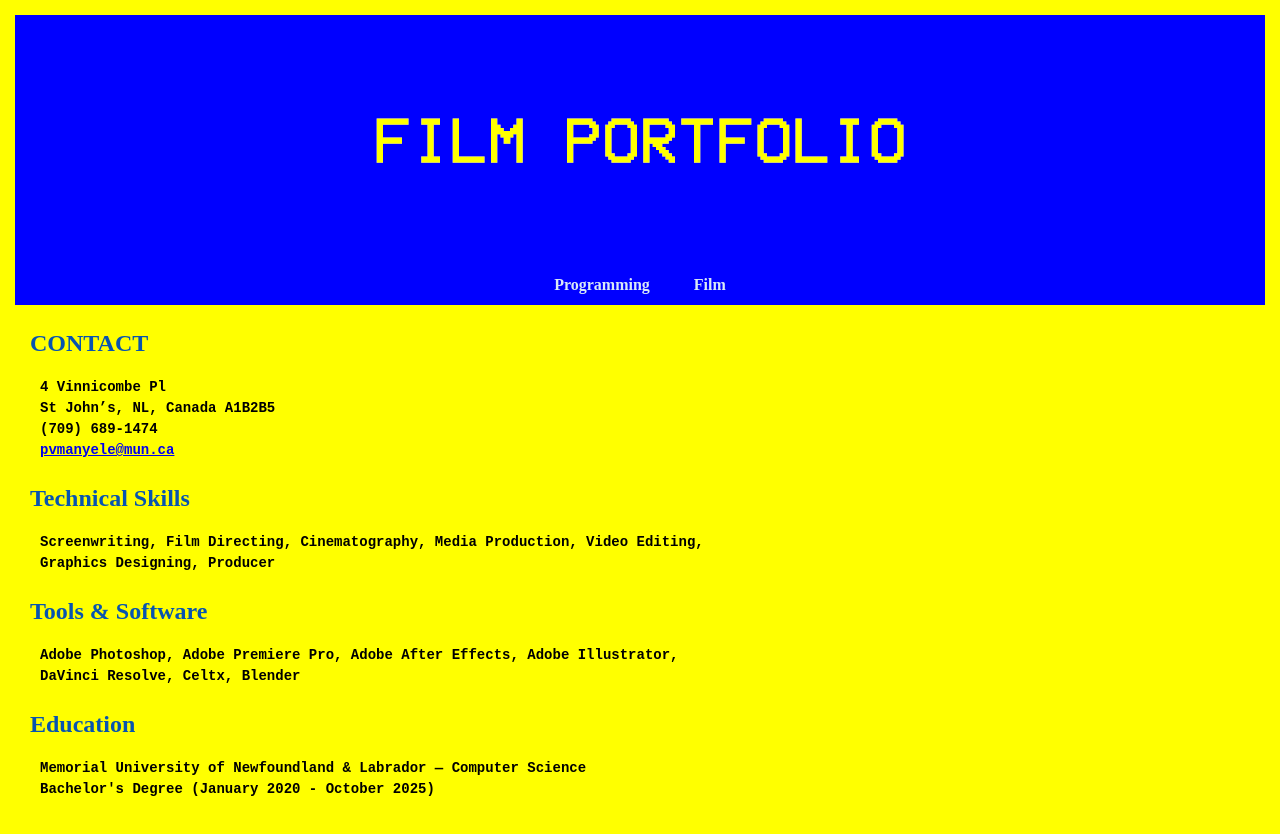
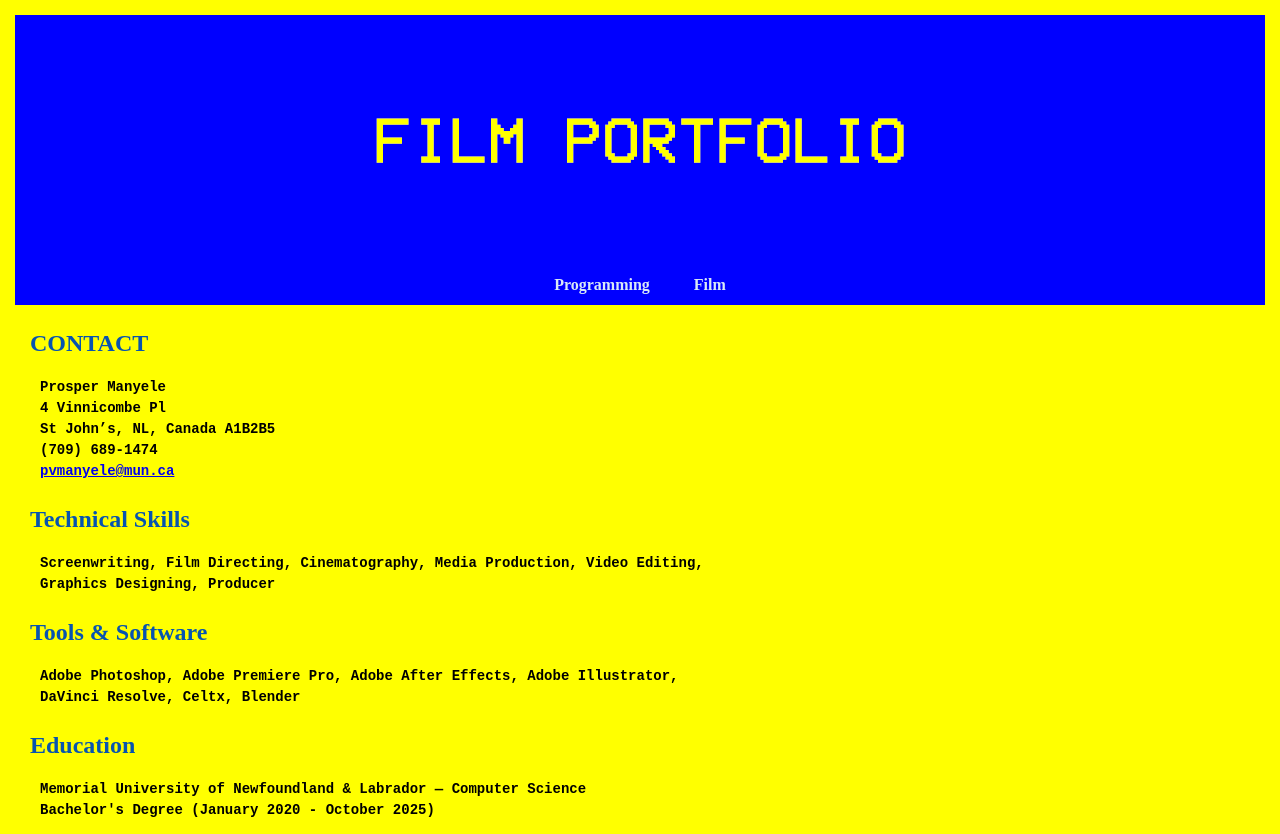
Before and after one commit to Mank1941/portfolio, a plain HTML site: page film_portfolio/film_porfolio.html in a window 1280 px wide. Shown: the top 834 px of the page. Drawn offline with Linux system fonts and the light colour scheme.

Commit message:
Update film_porfolio.html

```diff
--- a/film_portfolio/film_porfolio.html
+++ b/film_portfolio/film_porfolio.html
@@ -23,6 +23,7 @@
         <section id="contact-info">
             <p class="title">CONTACT</p>
             <p class="maintext">
+                Prosper Manyele<br>
                 4 Vinnicombe Pl<br>
                 St John’s, NL, Canada A1B2B5<br>
                 (709) 689-1474<br>
```
